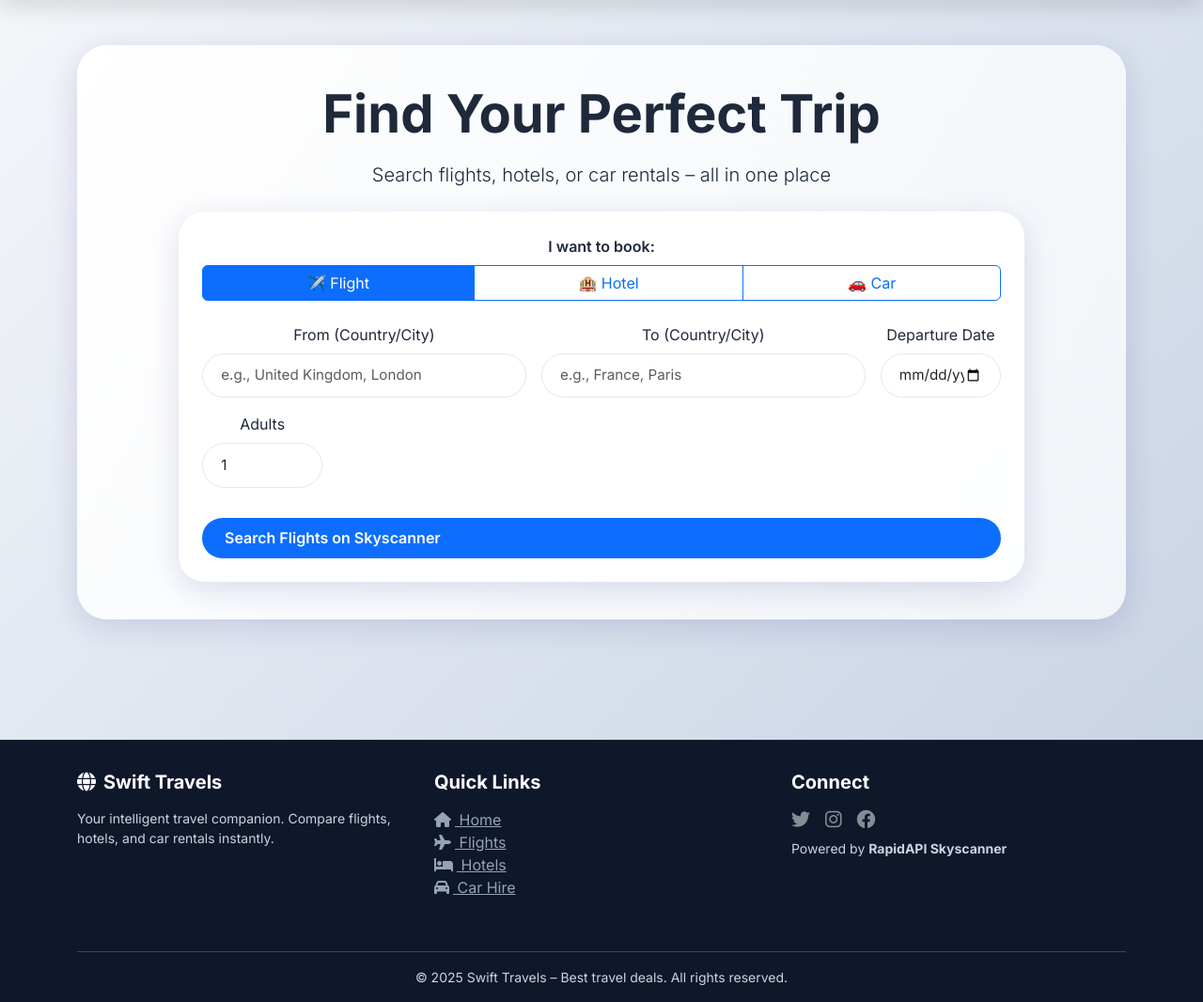
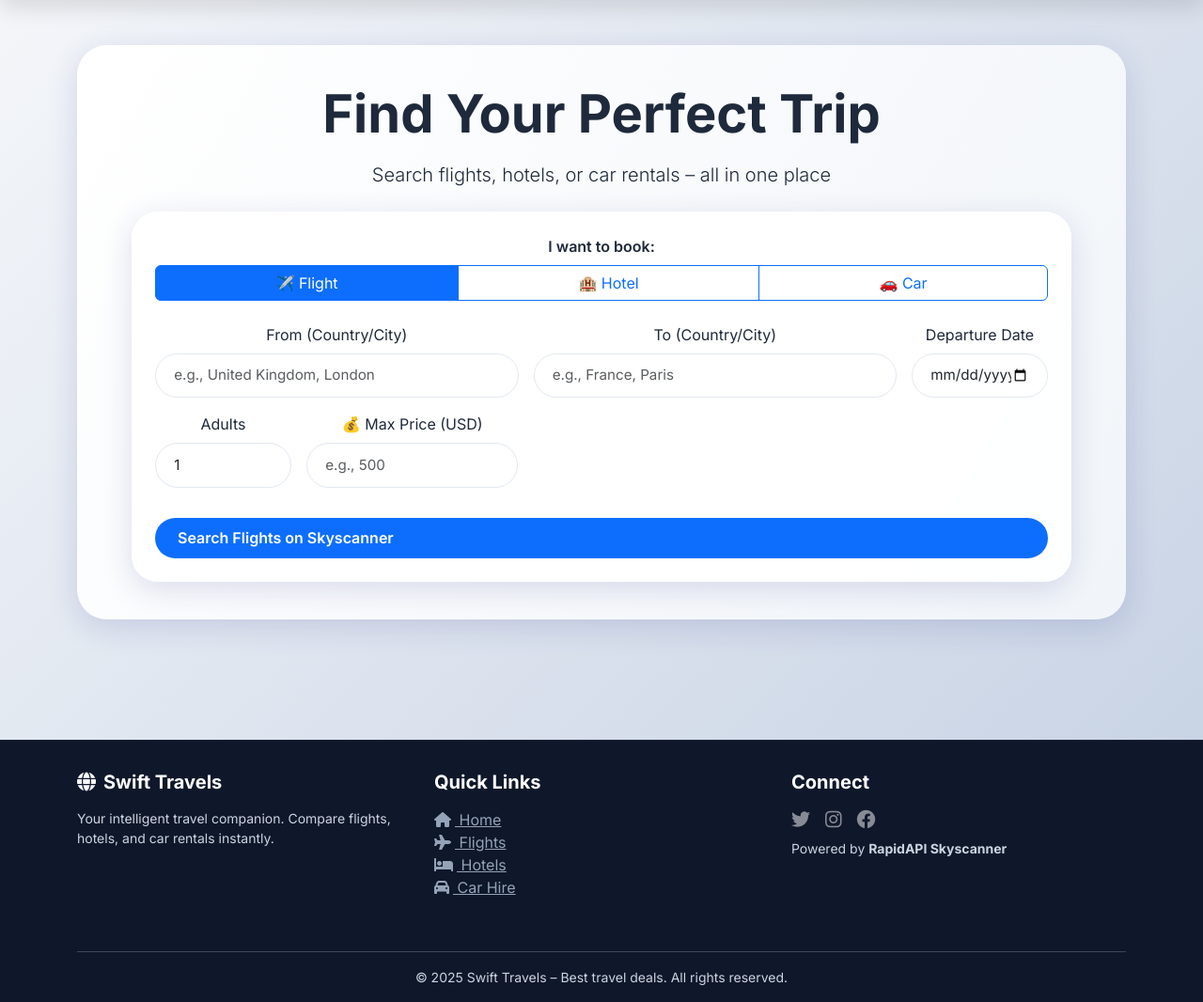
Before and after one commit to bladewonnacott11-bot/Swift-Travel, a Flask app: page / in a window 1280 px wide. Shown: the part 74-1140 px from the top of the page at 94% size. Run offline with Flask 3, Linux system fonts and the light colour scheme.

Commit message:
index.html

```diff
--- a/templates/index.html
+++ b/templates/index.html
@@ -4,7 +4,7 @@
     <h1 class="display-4 fw-bold mb-3">Find Your Perfect Trip</h1>
     <p class="lead mb-4">Search flights, hotels, or car rentals – all in one place</p>
 
-    <div class="premium-card p-4" style="max-width: 900px; margin: 0 auto;">
+    <div class="premium-card p-4" style="max-width: 1000px; margin: 0 auto;">
         <div class="mb-4">
             <label class="form-label fw-semibold">I want to book:</label>
             <div class="btn-group w-100" role="group">
@@ -14,7 +14,7 @@
             </div>
         </div>
 
-        <!-- Flight Form – submits to backend for clean redirect -->
+        <!-- FLIGHT FORM with Max Price -->
         <form id="flight-form" action="/search/flights" method="POST" class="search-form">
             <div class="row g-3">
                 <div class="col-12 col-md-5">
@@ -27,11 +27,16 @@
                 </div>
                 <div class="col-6 col-md-2">
                     <label class="form-label">Departure Date</label>
-                    <input type="date" name="departureDate" class="form-control form-control-premium" required style="min-width: 0;">
+                    <input type="date" name="departureDate" class="form-control form-control-premium" required>
                 </div>
                 <div class="col-6 col-md-2">
                     <label class="form-label">Adults</label>
                     <input type="number" name="adults" class="form-control form-control-premium" value="1" min="1">
+                </div>
+                <!-- MAX PRICE for flights -->
+                <div class="col-12 col-md-3">
+                    <label class="form-label">💰 Max Price (USD)</label>
+                    <input type="number" name="maxPrice" class="form-control form-control-premium" placeholder="e.g., 500" min="0" step="10">
                 </div>
                 <div class="col-12 d-grid">
                     <button type="submit" class="btn-premium w-100 mt-3">Search Flights on Skyscanner</button>
@@ -39,7 +44,7 @@
             </div>
         </form>
 
-        <!-- Hotel Form -->
+        <!-- HOTEL FORM with Max Price -->
         <form id="hotel-form" action="/search/hotels" method="POST" class="search-form" style="display: none;">
             <div class="row g-3">
                 <div class="col-12 col-md-6">
@@ -54,9 +59,14 @@
                     <label class="form-label">Check-out</label>
                     <input type="date" name="checkOut" class="form-control form-control-premium" required>
                 </div>
-                <div class="col-12 col-md-2">
+                <div class="col-6 col-md-2">
                     <label class="form-label">Guests</label>
                     <input type="number" name="guests" class="form-control form-control-premium" value="2" min="1">
+                </div>
+                <!-- MAX PRICE for hotels -->
+                <div class="col-6 col-md-3">
+                    <label class="form-label">💰 Max Price per Night (USD)</label>
+                    <input type="number" name="maxPrice" class="form-control form-control-premium" placeholder="e.g., 200" min="0" step="10">
                 </div>
                 <div class="col-12 d-grid">
                     <button type="submit" class="btn-premium w-100 mt-3">Search Hotels on Skyscanner</button>
@@ -64,7 +74,7 @@
             </div>
         </form>
 
-        <!-- Car Form -->
+        <!-- CAR FORM with Max Price -->
         <form id="car-form" action="/search/cars" method="POST" class="search-form" style="display: none;">
             <div class="row g-3">
                 <div class="col-12 col-md-5">
@@ -82,6 +92,11 @@
                 <div class="col-6 col-md-2">
                     <label class="form-label">Drop-off Date</label>
                     <input type="date" name="dropoffDate" class="form-control form-control-premium" required>
+                </div>
+                <!-- MAX PRICE for cars -->
+                <div class="col-12 col-md-3">
+                    <label class="form-label">💰 Max Price per Day (USD)</label>
+                    <input type="number" name="maxPrice" class="form-control form-control-premium" placeholder="e.g., 80" min="0" step="10">
                 </div>
                 <div class="col-12 d-grid">
                     <button type="submit" class="btn-premium w-100 mt-3">Search Cars on Skyscanner</button>
```
